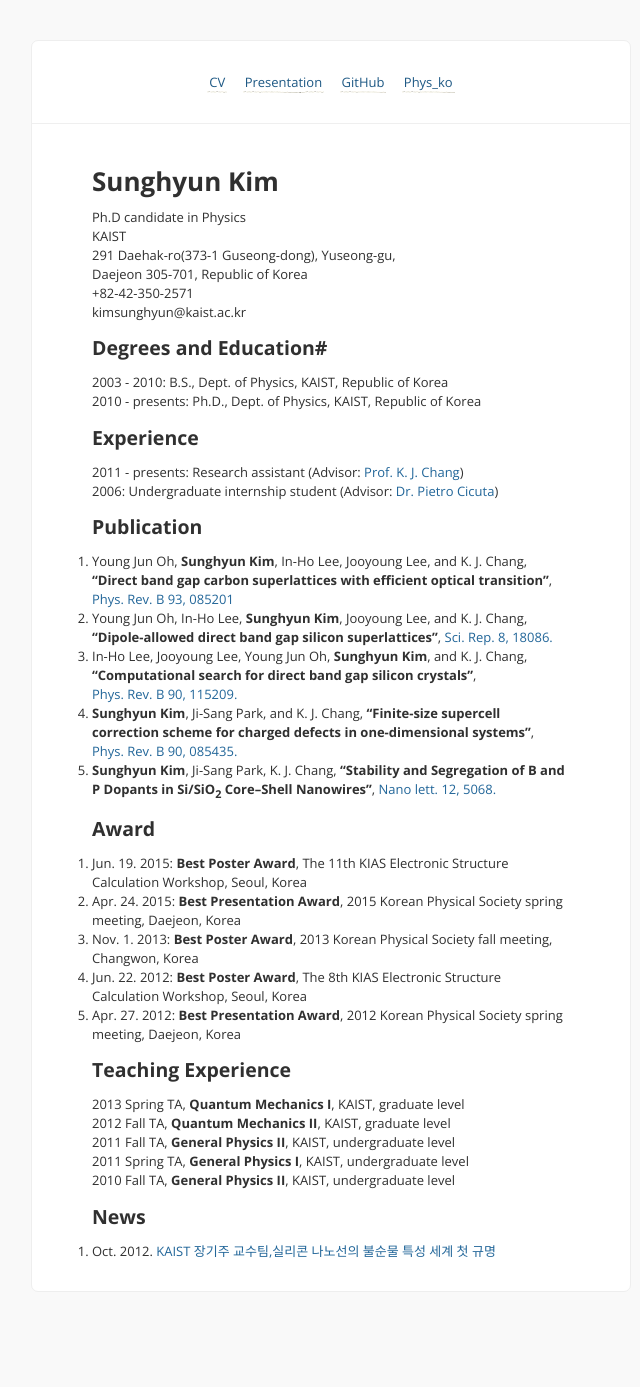
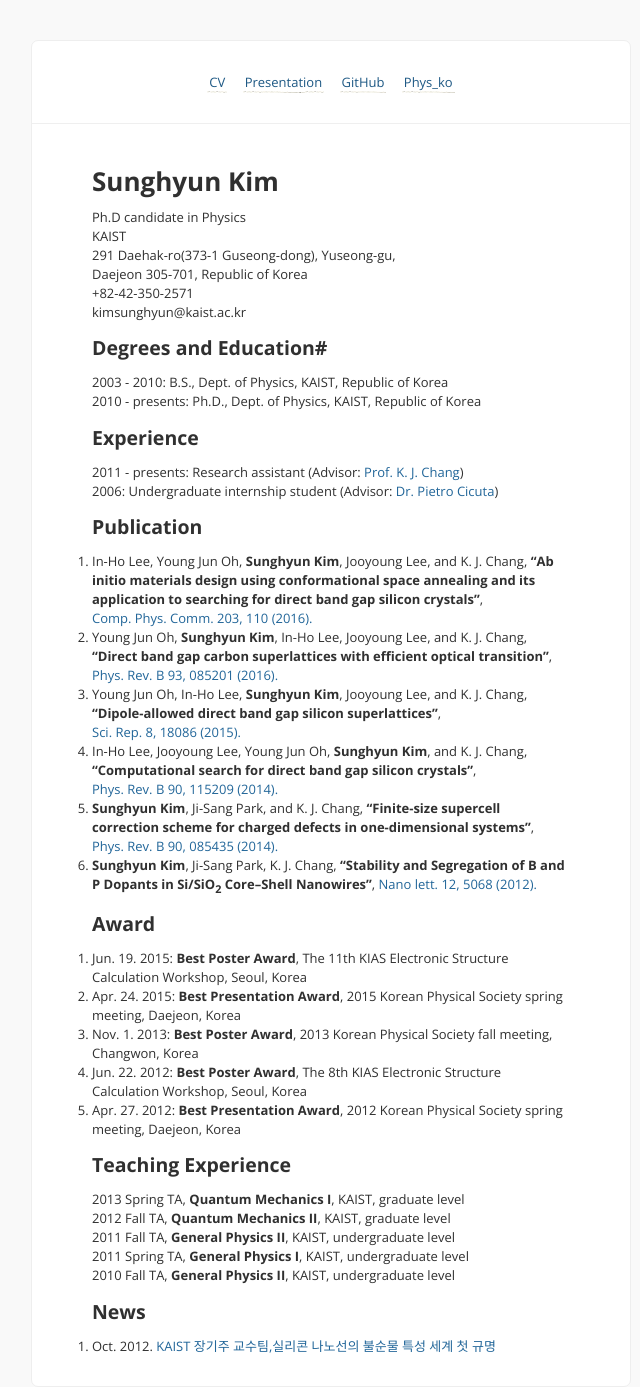
Before and after one commit to abInitioSKim/abinitioskim.github.com, a Jekyll site: the page built from index.html, in a window 1280 px wide. Shown: the whole page, without its empty margins (309-949 px from the left). Built offline with Jekyll 4.4.1, drawn with Linux system fonts in a browser that asks for light colours; comment, search, counter and statistics services are not loaded; before the commit the page ends 1292 px from its top, so only the background shows below that.

```diff
--- a/_includes/cv.md
+++ b/_includes/cv.md
@@ -19,11 +19,12 @@ kimsunghyun@kaist.ac.kr
 
 ## Publication
 
-1.  Young Jun Oh, **Sunghyun Kim**, In-Ho Lee, Jooyoung Lee, and K. J. Chang, **"Direct band gap carbon superlattices with efficient optical transition"**, [Phys. Rev. B 93, 085201](http://journals.aps.org/prb/abstract/10.1103/PhysRevB.93.085201)
-4.  Young Jun Oh, In-Ho Lee, **Sunghyun Kim**, Jooyoung Lee, and K. J. Chang, **"Dipole-allowed direct band gap silicon superlattices"**, [Sci. Rep. 8, 18086.](http://dx.doi.org/10.1038/srep18086)
-3.  In-Ho Lee, Jooyoung Lee, Young Jun Oh, **Sunghyun Kim**, and K. J. Chang, **"Computational search for direct band gap silicon crystals"**, [Phys. Rev. B 90, 115209.](http://journals.aps.org/prb/abstract/10.1103/PhysRevB.90.115209)
-2.  **Sunghyun Kim**, Ji-Sang Park, and K. J. Chang, **"Finite-size supercell correction scheme for charged defects in one-dimensional systems"**, [Phys. Rev. B 90, 085435.](http://journals.aps.org/prb/abstract/10.1103/PhysRevB.90.085435)
-1.  **Sunghyun Kim**, Ji-Sang Park, K. J. Chang, **"Stability and Segregation of B and P Dopants in Si/SiO<sub>2</sub> Core–Shell Nanowires"**, [Nano lett. 12, 5068.](http://pubs.acs.org/doi/abs/10.1021/nl3013924)
+1.  In-Ho Lee, Young Jun Oh, **Sunghyun Kim**, Jooyoung Lee, and K. J. Chang, **"Ab initio materials design using conformational space annealing and its application to searching for direct band gap silicon crystals"**, [Comp. Phys. Comm. 203, 110 (2016).](http://dx.doi.org/10.1016/j.cpc.2016.02.011)
+1.  Young Jun Oh, **Sunghyun Kim**, In-Ho Lee, Jooyoung Lee, and K. J. Chang, **"Direct band gap carbon superlattices with efficient optical transition"**, [Phys. Rev. B 93, 085201 (2016).](http://journals.aps.org/prb/abstract/10.1103/PhysRevB.93.085201)
+4.  Young Jun Oh, In-Ho Lee, **Sunghyun Kim**, Jooyoung Lee, and K. J. Chang, **"Dipole-allowed direct band gap silicon superlattices"**, [Sci. Rep. 8, 18086 (2015).](http://dx.doi.org/10.1038/srep18086)
+3.  In-Ho Lee, Jooyoung Lee, Young Jun Oh, **Sunghyun Kim**, and K. J. Chang, **"Computational search for direct band gap silicon crystals"**, [Phys. Rev. B 90, 115209 (2014).](http://journals.aps.org/prb/abstract/10.1103/PhysRevB.90.115209)
+2.  **Sunghyun Kim**, Ji-Sang Park, and K. J. Chang, **"Finite-size supercell correction scheme for charged defects in one-dimensional systems"**, [Phys. Rev. B 90, 085435 (2014).](http://journals.aps.org/prb/abstract/10.1103/PhysRevB.90.085435)
+1.  **Sunghyun Kim**, Ji-Sang Park, K. J. Chang, **"Stability and Segregation of B and P Dopants in Si/SiO<sub>2</sub> Core–Shell Nanowires"**, [Nano lett. 12, 5068 (2012).](http://pubs.acs.org/doi/abs/10.1021/nl3013924)
 
 ## Award
 
```
Also changed, not shown: presentation.md (+4 -1 lines).
